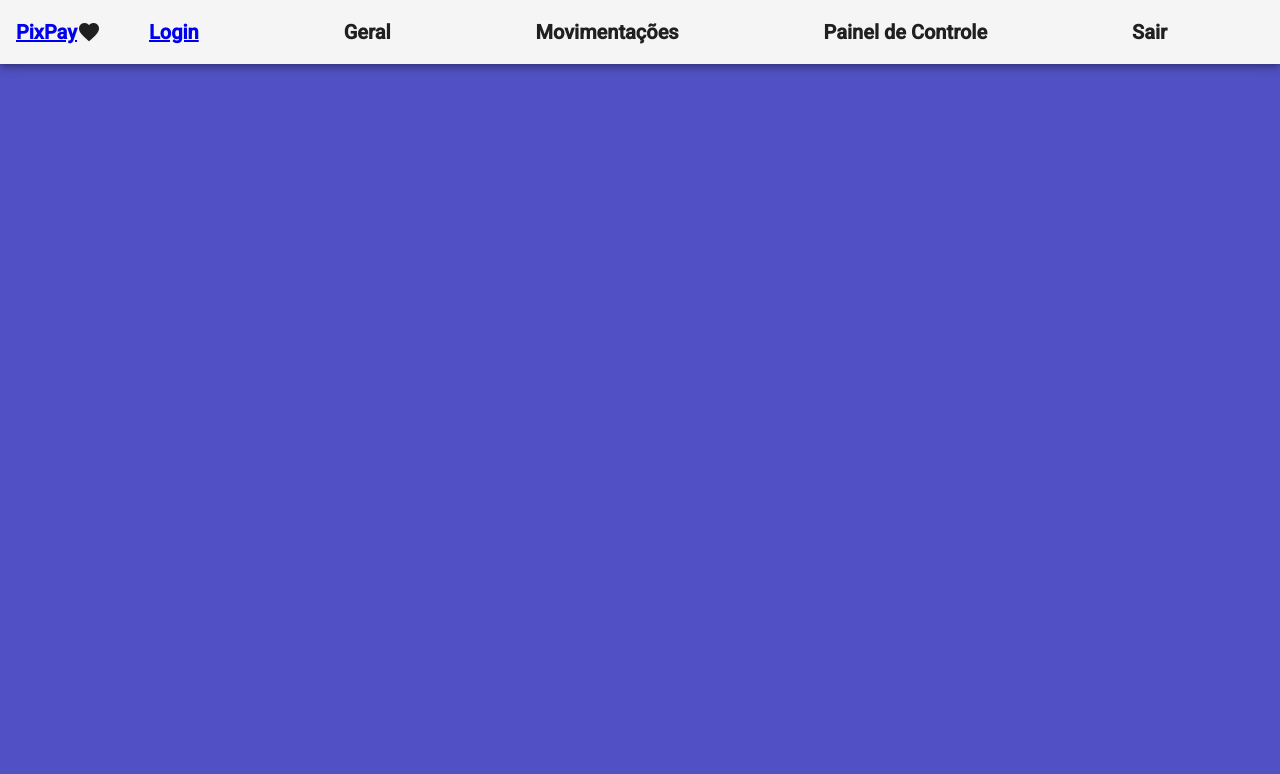
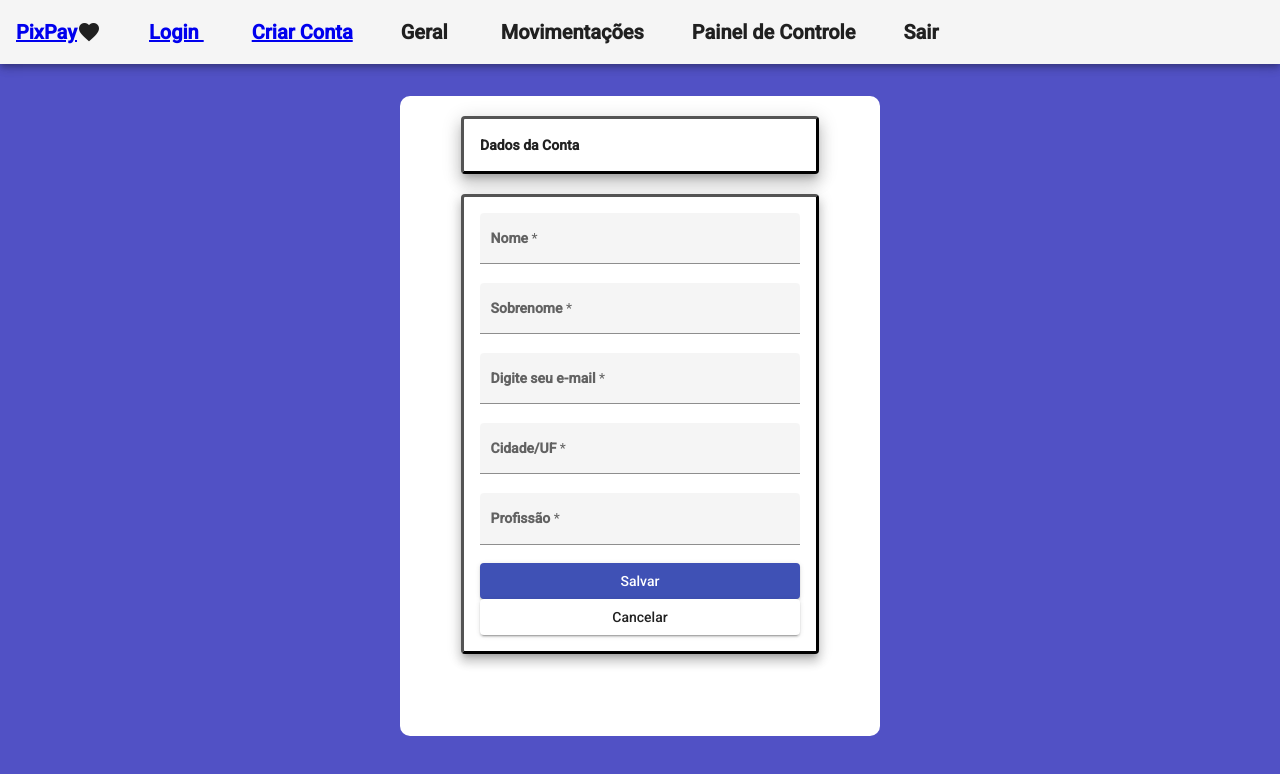
Before and after one commit to denion465/Angular-PixPay, an Angular app: page /new-user in a window 1280 px wide. Before the commit this address led to /. Shown: the top 774 px of the page. Built offline with nearby package versions, Linux system fonts and the light colour scheme.

Commit message:
incluido node

```diff
--- a/src/app/header/header.component.html
+++ b/src/app/header/header.component.html
@@ -5,9 +5,14 @@
     <span class="material-icons">
         favorite
     </span>
-    <a routerLink="/" class="toolbar"> Login  </a>
-    <a class="toolbar"> Geral  </a>
-    <a class="toolbar">Movimentações</a>
-    <a class="toolbar">Painel de Controle</a>
-    <a class="toolbar">Sair</a>
+    <span>
+        <a routerLink="/" class="toolbar"> Login  </a>
+        <a routerLink="new-user" class="toolbar"> Criar Conta  </a>
+    </span>
+    <span>
+        <a class="toolbar"> Geral  </a>
+        <a class="toolbar">Movimentações</a>
+        <a class="toolbar">Painel de Controle</a>
+        <a class="toolbar">Sair</a>
+    </span>
   </mat-toolbar>
--- /dev/null
+++ b/src/app/logins.service.ts
@@ -0,0 +1,19 @@
+import { HttpClient } from '@angular/common/http';
+import { Injectable } from '@angular/core';
+import { Observable } from 'rxjs';
+import { Login } from './login.model';
+
+@Injectable({
+  providedIn: 'root'
+})
+export class LoginsService {
+
+  baseUrl = "http://localhost:4100/all"
+
+  constructor(private http: HttpClient) { }
+
+
+  create(login: Login): Observable<Login> {
+    return this.http.post<Login>(this.baseUrl, login)
+  }
+}
--- /dev/null
+++ b/src/app/new-user/new-user.component.css
@@ -0,0 +1,20 @@
+.header {
+    width: 20rem;
+    margin: auto;
+    border-color: black;
+    border-style: outset;
+}
+
+form {
+    display: flex;
+    flex-direction: column;
+    width: 20rem;
+    margin:auto;
+}
+
+.container2 {
+    margin: auto;
+    width: 20rem;
+    border-color: black;
+    border-style: outset;
+}
--- /dev/null
+++ b/src/app/new-user/new-user.component.html
@@ -0,0 +1,48 @@
+<div class="container">
+  <br>
+  <mat-card class="header mat-elevation-z10">
+    <strong>Dados da Conta</strong>
+  </mat-card>
+  <br>
+  <mat-card class="container2 mat-elevation-z8">
+    <form>
+        <mat-form-field appearance="fill">
+          <mat-label>
+            <strong>Nome</strong>
+          </mat-label>
+          <input matInput placeholder="Digite seu nome" [formControl]="nome" required [(ngModel)]="login.name">
+        </mat-form-field>
+        <mat-form-field appearance="fill">
+          <mat-label>
+            <strong>Sobrenome</strong >
+          </mat-label>
+          <input matInput placeholder="Digite seu sobrenome" [formControl]="nome" required [(ngModel)]="login.sobrenome">
+        </mat-form-field>
+      <mat-form-field appearance="fill">
+        <mat-label>
+          <strong>Digite seu e-mail</strong>
+        </mat-label>
+        <input matInput placeholder="exemplo@exemplo.com" [formControl]="email" required [(ngModel)]="login.email">
+        <mat-error *ngIf="email.invalid">{{ getErrorMessage() }}</mat-error>
+      </mat-form-field>
+      <mat-form-field appearance="fill">
+        <mat-label>
+          <strong>Cidade/UF</strong>
+        </mat-label>
+        <input matInput placeholder="Digite sua Cidade/UF" [formControl]="nome" required [(ngModel)]="login.cidadeEstado">
+      </mat-form-field>
+      <mat-form-field appearance="fill">
+        <mat-label>
+          <strong>Profissão</strong >
+        </mat-label>
+        <input matInput placeholder="digite sua Profissão" [formControl]="nome" required [(ngModel)]="login.profissao">
+      </mat-form-field>
+        <button (click)="createLogin()" mat-raised-button color="primary">
+          Salvar
+        </button>
+        <button mat-raised-button>
+          Cancelar
+        </button>
+      </form>
+  </mat-card>
+</div>
--- /dev/null
+++ b/src/app/new-user/new-user.component.ts
@@ -0,0 +1,45 @@
+import { Component, OnInit } from '@angular/core';
+import {FormControl, Validators} from '@angular/forms';
+import { Router } from '@angular/router';
+import { Login } from '../login.model';
+import { LoginsService } from '../logins.service';
+
+@Component({
+  selector: 'app-new-user',
+  templateUrl: './new-user.component.html',
+  styleUrls: ['./new-user.component.css']
+})
+export class NewUserComponent implements OnInit {
+
+  email = new FormControl('', [Validators.required, Validators.email]);
+
+  nome = new FormControl('', [Validators.required]);
+
+  login: Login = {
+      name: '',
+      sobrenome: '',
+      email: '',
+      cidadeEstado: '',
+      profissao: '',
+  }
+
+  constructor(private LoginsService: LoginsService,
+    private router: Router) { }
+
+  ngOnInit(): void {
+  }
+
+  getErrorMessage() {
+    if (this.email.hasError('required')) {
+      return 'E-mail obrigatório'
+    };
+  };
+
+  createLogin():void {
+    this.LoginsService.create(this.login).subscribe(() => {
+      this.router.navigate(['/all'])
+    })
+
+  }
+
+};
--- a/src/styles.css
+++ b/src/styles.css
@@ -2,3 +2,14 @@
 
 html, body { height: 100%; background-color: rgb(81, 81, 197) }
 body { margin: 0; font-family: Roboto, "Helvetica Neue", sans-serif; }
+
+.container {
+    background-color: #FFF;
+    width: 30rem;
+    height: 40rem;
+    border-radius: 10px;
+    margin-left: auto;
+    margin-right: auto;
+    margin-top: 2rem;
+    margin-bottom: auto;
+}
```
Also changed, not shown: src/app/app-routing.module.ts (+6 -1 lines), src/app/app.module.ts (+10 -2 lines), src/app/login.model.ts (added, +7 -0 lines), 2 other files (tests, documents, lock files or other folders).
